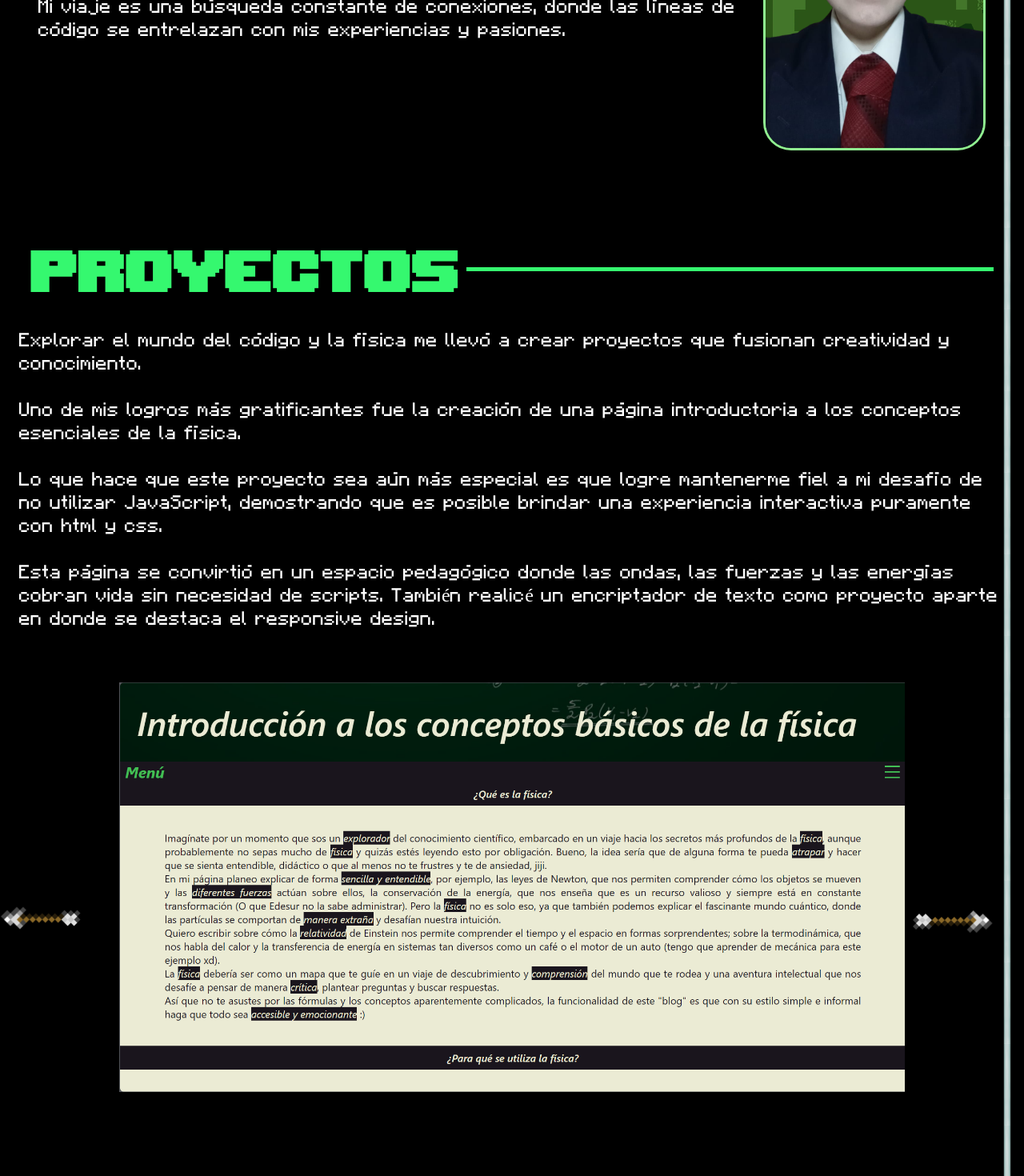
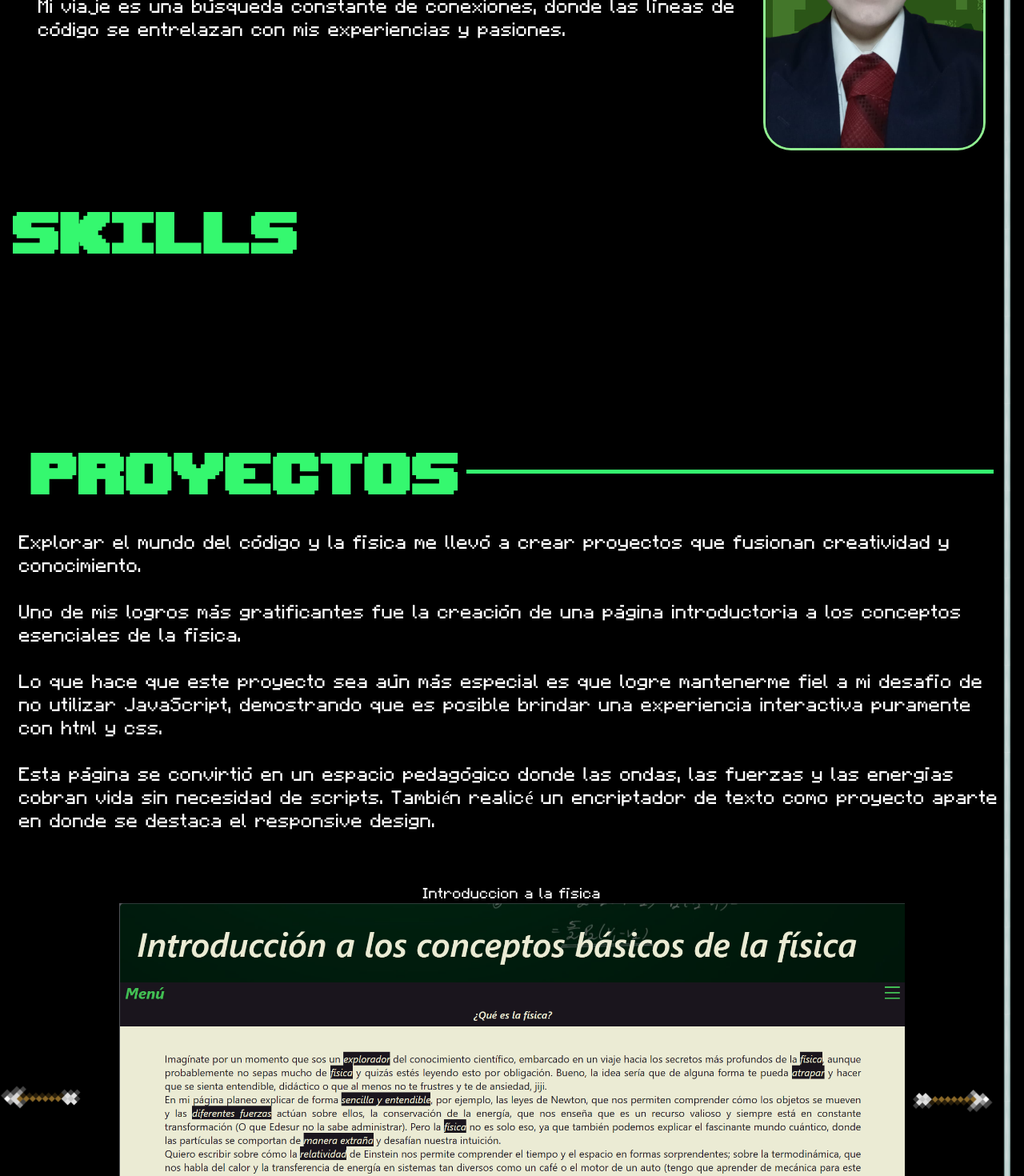
Before and after one commit to DeMonasterio/Portfolio, a React (Vite) app: page / in a window 1280 px wide. Shown: the part 1330-2800 px from the top of the page at 80% size. Built offline with nearby package versions, Linux system fonts and the light colour scheme.

Commit message:
Fix del responsive and WIP con section skills

```diff
--- a/src/App.jsx
+++ b/src/App.jsx
@@ -3,6 +3,7 @@ import Main from "./components/Main/Main.jsx";
 import Aboutme from "./components/Aboutme/Aboutme.jsx";
 import Projects from "./components/Projects/Projects.jsx";
 import Contact from "./components/Contact/Contact.jsx";
+import Skills from "./components/Skills/Skills.jsx";
 
 import bbeam from "./assets/beacon/beacon-beamm.png"
 import beacon from "./assets/beacon/Beacon.png"
@@ -16,6 +17,28 @@ function App() {
     <>
       <div className="beacon-container">
         <div className='nebula'>
+
+
+
+          <div className='orden'>
+            <Main />
+            <Aboutme />
+            <Skills/>
+            <Projects />
+          </div>
+
+
+          <div className='icons-container'>
+            <a className='icons' href="https://www.linkedin.com/in/juanmanueldemonasterio/">
+              <img className='icons-img' src={lnkIn} alt="" />
+            </a>
+
+            <a className='icons' href="">
+              <img className='icons-img' src={gith} alt="" />
+            </a>
+          </div>
+
+
 
           <div className="beacon-cube--block">
             <div className="beacon-face--block beacon-front--block">
@@ -31,9 +54,6 @@ function App() {
               <img src={beacon} alt="Beacon Beam Texture" />
             </div>
           </div>
-
-
-
 
           <div className="beacon-cube">
             <div className="beacon-face beacon-front">
@@ -51,24 +71,6 @@ function App() {
           </div>
 
 
-
-
-          <div className='orden'>
-            <Main />
-            <Aboutme />
-            <Projects />
-          </div>
-
-          <div className='icons-container'>
-            <a className='icons' href="https://www.linkedin.com/in/juanmanueldemonasterio/">
-              <img className='icons-img' src={lnkIn} alt="" />
-            </a>
-
-            <a className='icons' href="">
-              <img className='icons-img' src={gith} alt="" />
-            </a>
-          </div>
-
         </div>
       </div>
       <Contact />
--- a/src/components/Aboutme/Aboutme.jsx
+++ b/src/components/Aboutme/Aboutme.jsx
@@ -9,7 +9,7 @@ import "./Aboutme.css";
 function Aboutme() {
   return (
     <>
-      <div className="aboutme__color">
+      <div className="aboutme__color" id="aboutMeSection" >
         <h2 className="aboutme__title" >Sobre mí</h2>
         <span className="aboutme__label"></span>
       </div>
--- a/src/components/Contact/Contact.jsx
+++ b/src/components/Contact/Contact.jsx
@@ -9,21 +9,23 @@ function Contact() {
         <>
             <div className="contact__color">
 
-                <div className="contact__container">
+                <div className="contact__container" id="contactSection" >
                     <ul className="contact--list">
-                            <li className="list--contact">  Sobre mí</li>
+                        <li className="list--contact"><a href="#aboutMeSection">Sobre mí</a></li>
                         <li className="list--contact">  Habilidades</li>
-                            <li className="list--contact">   Proyectos</li>
-                            <li className="list--contact">   Descargar CV</li>
+                        <li className="list--contact"><a href="#projectsSection">Proyectos</a></li>
+                        <li className="list--contact">Descargar CV</li>
                     </ul>
+
+
                         <div className="images--container">
                             <a className="anchorcontact" href="">
                                 <img className="icon" src={mailIcon} alt="" />
                             </a>
-                <a  className="anchorcontact"  href="">
+                            <a className="anchorcontact" href="">
                                 <img className="icon" src={githubIcon} alt="" />
                             </a>
-                <a className="anchorcontact"  href="">
+                            <a className="anchorcontact" href="">
                                 <img className="icon" src={linkedinIcon} alt="" />
                             </a>
                         </div>
--- a/src/components/Header/Header.css
+++ b/src/components/Header/Header.css
@@ -12,7 +12,7 @@
   justify-content: space-around;
 }
 
-a{
+.anchors{
   text-decoration: none;
   color: white;
 }
@@ -37,6 +37,17 @@ a{
   width: max-content;
 }
 
+.list--item:hover{
+transform: scale(1.1);
+transition: .3s;
+}
+.list--item:hover a{
+  transition: .6s;
+color: rgb(53, 248, 111);
+}
+
+
+
 .hero__navbar a{
     font-family: minecrafttitle;
   font-size: clamp(1em, 3vw, 2.5em);
--- a/src/components/Header/Header.jsx
+++ b/src/components/Header/Header.jsx
@@ -1,17 +1,17 @@
 import React from 'react'
 import "./Header.css"
 
-export default function Header(){
+export default function Header() {
   return (
     <>
-    <nav>
-      <ul className='hero__navbar'>
-      <li className='list--item' ><a href="">Sobre mí</a></li>
-      <li className='list--item' ><a href="">Proyectos</a></li>
-      <li className='list--item' ><a href="">Contacto</a></li>
-        <li className='cvdownload list--item' ><a href="">Descargar CV</a></li>
+      <nav>
+        <ul className='hero__navbar'>
+          <li className='list--item' ><a className='anchors' href="#aboutMeSection">Sobre mí</a></li>
+          <li className='list--item' ><a className='anchors' href="#projectsSection">Proyectos</a></li>
+          <li className='list--item' ><a className='anchors' href="#contactSection">Contacto</a></li>
+          <li className='cvdownload list--item' ><a className='anchors' href="">Descargar CV</a></li>
         </ul>
-    </nav>
+      </nav>
     </>
   )
 }
--- a/src/components/Main/Main.jsx
+++ b/src/components/Main/Main.jsx
@@ -5,7 +5,7 @@ import Header from "../Header/Header.jsx"
 function Main() {
   return (
     <>
-    <div className='hero__title'>
+    <div className='hero__title' id='mainSection'>
     <h1 className='first__title'>Juan Manuel de Monasterio</h1>
     <h2 className='hero__subtitle' >Full-Stack Web Developer</h2>
     </div>
--- a/src/components/Projects/Projects.css
+++ b/src/components/Projects/Projects.css
@@ -79,11 +79,12 @@
 }
 
 .projects--images {
+  position: relative;
   width: 100%;
   max-width: 1000px;
 }
 
-.container--project:hover  .seemorebtn {
+.container--project:hover .seemorebtn {
   transition: 0.6s;
   display: flex;
   animation: forwards getUp 1s;
@@ -91,9 +92,9 @@
 
 /* ~~~~~~~~ */
 .seemorebtn {
-  display: hidden;
+  display: none;
   z-index: 20;
-  position: relative;
+  position: absolute;
   place-content: center;
   width: 100%;
   cursor: pointer;
@@ -120,21 +121,15 @@
   transform: rotate(-135deg);
 }
 .arrow--right {
-  align-self: flex-end;
   transform: rotate(45deg);
 }
 
-.arrow--left:hover{
+.arrow--left:hover {
   animation: rotateLeft 1s forwards;
 }
-.arrow--right:hover{
+.arrow--right:hover {
   animation: rotateRight 1s forwards;
 }
-
-
-
-
-
 
 @media (min-width: 700px) {
   .arrow {
@@ -142,7 +137,7 @@
     width: 70%;
   }
 
-.btn--sm{
+  .btn--sm {
     font-size: 2.5em;
   }
 
@@ -150,35 +145,24 @@
     padding: 1em;
   }
 
-.container--project:hover  .seemorebtn {
+  .hermano:hover .seemorebtn {
     transition: 0.6s;
     display: flex;
     animation: forwards getUpPC 1s;
   }
-
-
 }
-
-
-
-
-
-
-
-
-
 
 @keyframes getUp {
   0% {
     background-color: rgb(0, 0, 0);
   }
-    10%{
+  10% {
     background-color: rgba(53, 248, 112, 0);
   }
-    70%{
+  70% {
     background-color: rgba(53, 248, 112, 0.76);
   }
-    100%{
+  100% {
     background-color: rgb(53, 248, 111);
     transform: translateY(-40px);
   }
@@ -186,35 +170,31 @@
 
 @keyframes getUpPC {
   0% {
-        background-color: rgb(0, 0, 0);
+    background-color: rgb(0, 255, 200);
   }
-    10%{
-        background-color: rgba(53, 248, 112, 0);
+  50% {
+    background-color: rgb(0, 255, 200);
   }
-    70%{
-        background-color: rgba(53, 248, 112, 0.76);
-    }
-    100%{
+  100% {
     background-color: rgb(53, 248, 111);
     transform: translateY(-85px);
   }
 }
 
-
 @keyframes rotateLeft {
-    0%{
+  0% {
     transform: rotate(225deg);
   }
-    100%{
+  100% {
     transform: rotate(-135deg);
   }
 }
 
 @keyframes rotateRight {
-    0%{
+  0% {
     transform: rotate(35deg);
   }
-    100%{
+  100% {
     transform: rotate(405deg);
   }
 }
--- a/src/components/Projects/Projects.jsx
+++ b/src/components/Projects/Projects.jsx
@@ -27,7 +27,7 @@ function Projects() {
 
 
     const [actualImage, setactualImage] = useState(physics)
-    const [actualCaption, setactualCaption] = useState("")
+    const [actualCaption, setactualCaption] = useState("Introduccion a la física")
     const handleLeft = () => {
         actualImage === physics ? setactualImage(encrip) :
             actualImage === encrip ? setactualImage(ecom) :
@@ -50,7 +50,7 @@ function Projects() {
 
     return (
         <>
-            <div className="projects__color">
+            <div className="projects__color" id="projectsSection" >
                 <div className="projects__section" >
                     <h2 className="projects__title" >Proyectos</h2>
                     <span className="projects__label"></span>
@@ -88,10 +88,10 @@ function Projects() {
                         </div>
                         <div className="hermano">
                             <img className="projects--images" src={actualImage} alt="" />
-                        </div>
                             <div className="seemorebtn">
                                 <button className="btn--sm">See more</button>
                             </div>
+                        </div>
                     </div>
 
                     <div className="project--slider" >
--- /dev/null
+++ b/src/components/Skills/Skills.css
@@ -0,0 +1,20 @@
+@font-face {
+    font-family: minecrafttitle;
+    src: url(./../../assets/fonts/Upheaval.ttf) format("woff2");
+  }
+
+
+
+
+  .skills__container{
+    padding: 1em;
+  }
+
+
+
+  .skills__title{
+    font-family: minecrafttitle;
+    font-size: clamp(1em, 8vw, 6em);
+    color: rgb(53, 248, 111);
+    letter-spacing: 2px;
+}
--- /dev/null
+++ b/src/components/Skills/Skills.jsx
@@ -0,0 +1,26 @@
+import "./Skills.css"
+import SkillsCard from "./SkillsCard.jsx"
+
+{/* <div className="products--container">
+          {sortedProducts.map((p) => (
+            <ProductCard p={p} key={p.id} searchedText={searchedText} RangeValue={RangeValue} />
+          ))}
+        </div> */}
+
+
+
+
+export default function Skills() {
+
+    const skillSet = ["React", "JavaScript", "SQL", "Express", "Java" ,  "CSS", "HTML"];
+
+    return(
+        <div className="skills__container">
+        <h2 className="skills__title">Skills</h2>
+        <div className="skillset" >
+            {skillSet.map((skill) => (<SkillsCard skill={skill} />))}
+        </div>
+        </div>
+    )
+
+}
--- /dev/null
+++ b/src/components/Skills/SkillsCard.jsx
@@ -0,0 +1,10 @@
+
+
+export default function SkillsCard(skill){
+
+    return(
+        <>
+        <p>{skill.skill}</p>
+        </>
+    )
+}
```
Lines whose indentation alone changed are shown as unchanged.
